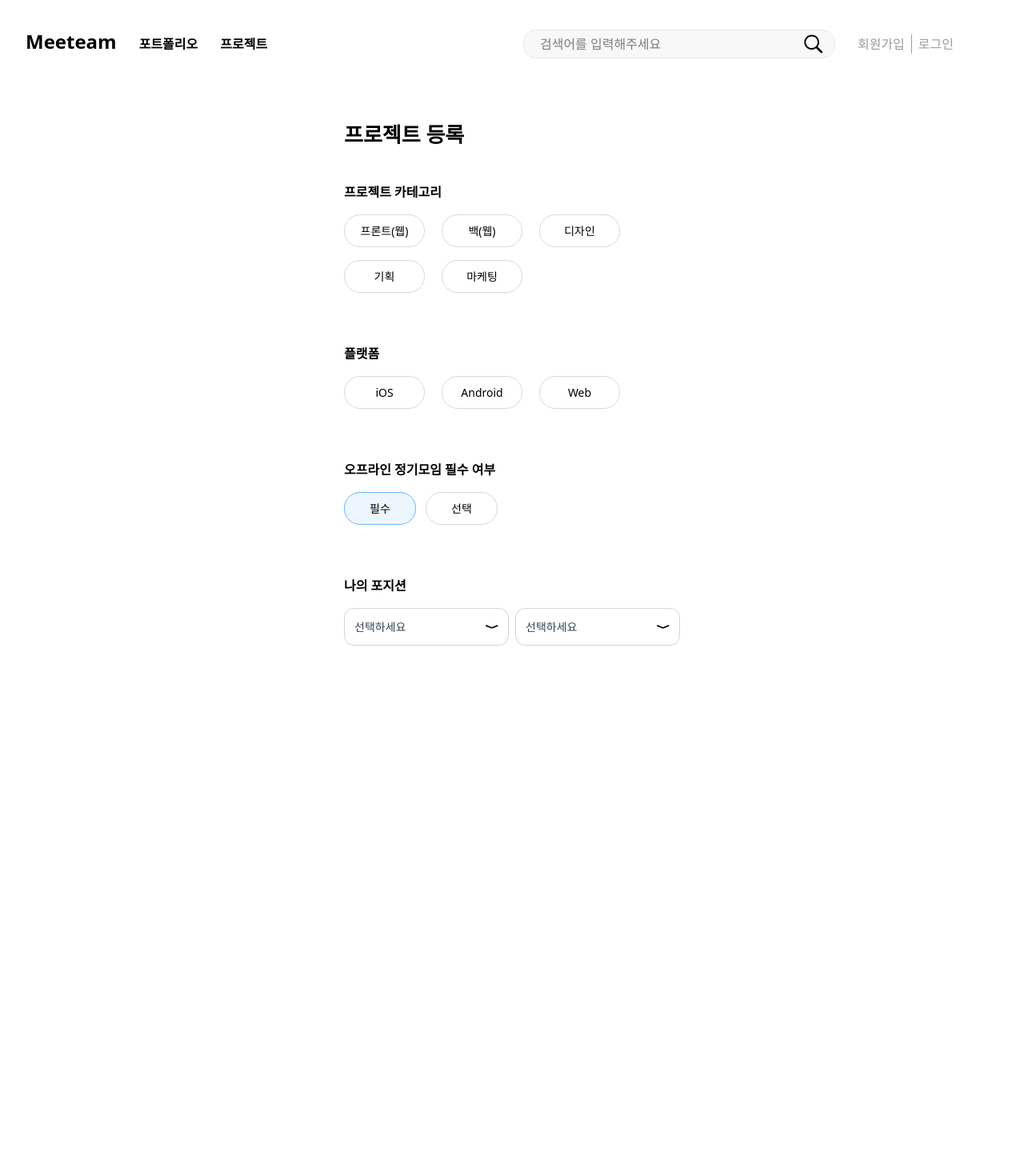
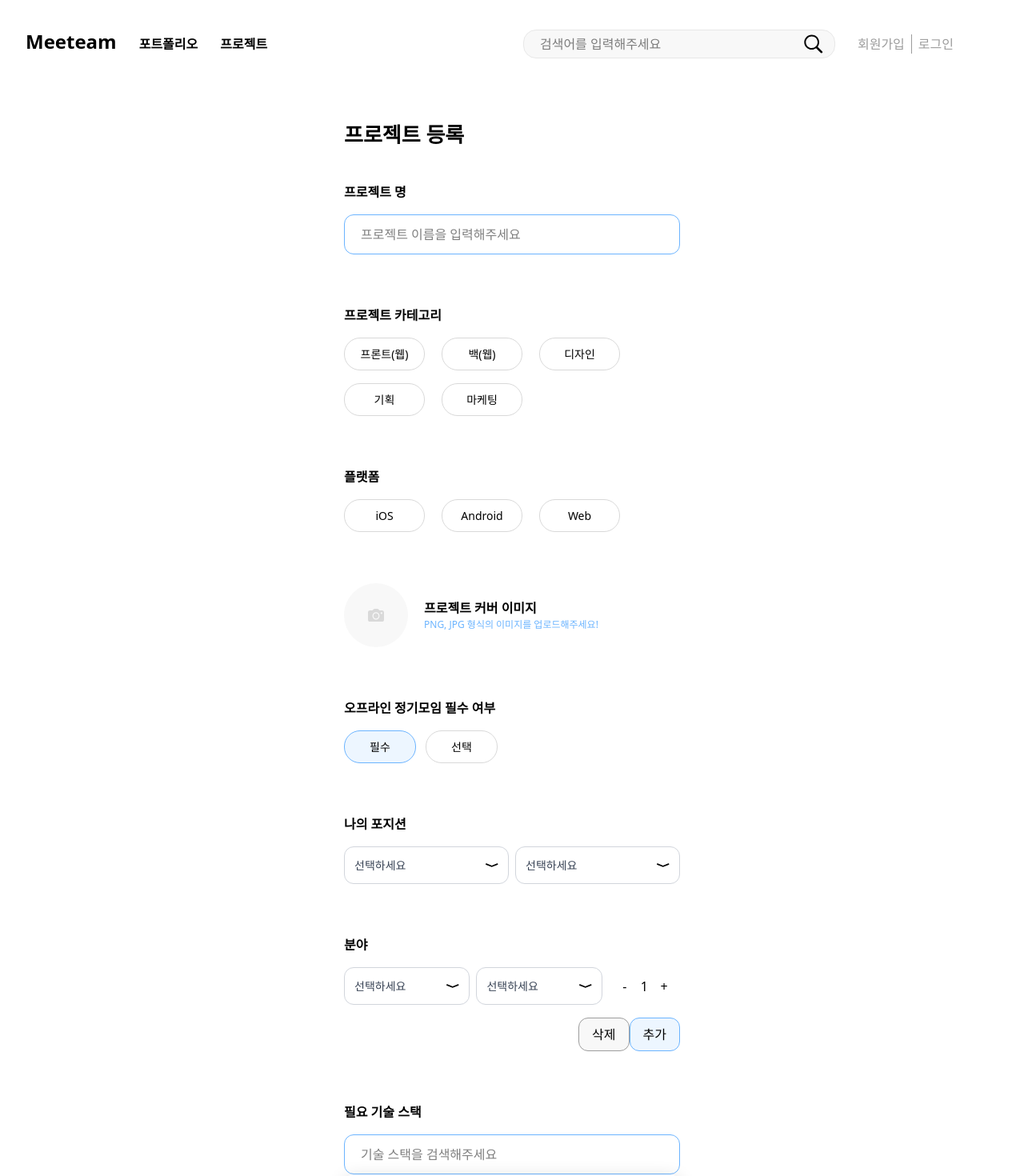
Before and after one commit to WardK-meeTeam/meeteam_front, a Next.js app: page /project-generate in a window 1280 px wide. Shown: the top 1470 px of the page at 80% size. Before the commit the page ends 847 px from the top, so only its background shows below. Built offline with nearby package versions, Linux system fonts and the light colour scheme.

Commit message:
[#26] feat: 각 컴포넌트 페이지에 렌더링

```diff
--- a/app/project-generate/page.tsx
+++ b/app/project-generate/page.tsx
@@ -1,8 +1,10 @@
 import BinaryOptionSelector from "@/components/BinaryOptionSelector";
 import Selectable from "@/components/Selectable";
 import SelectableButtonGroup from "@/components/SelectableButtonGroup";
+import ImageSelector from "./components/ImageSelector";
+import Recruit from "./components/Recruit";
+import TechSearch from "./components/TechSearch";
 
-const partList = ["프론트(웹)", "백(웹)", "디자인", "기획", "마케팅"];
 const categories = ["프론트(웹)", "백(웹)", "디자인", "기획", "마케팅"];
 const flatforms = ["iOS", "Android", "Web"];
 const options = ["iOS", "Android", "Web"];
@@ -12,11 +14,19 @@ export default function Page() {
     <div className="w-[420px] m-auto flex flex-col py-10 h-full">
       <b className="text-[26px] mb-10">프로젝트 등록</b>
       <div className="flex flex-col gap-16">
+        <div className="flex flex-col gap-4">
+          <b>프로젝트 명</b>
+          <input
+            placeholder="프로젝트 이름을 입력해주세요"
+            className="rounded-xl py-3 px-5 box-border border border-main outline-0"
+          />
+        </div>
         <SelectableButtonGroup
           title={"프로젝트 카테고리"}
           optionList={categories}
         />
         <SelectableButtonGroup title={"플랫폼"} optionList={flatforms} />
+        <ImageSelector />
         <BinaryOptionSelector
           title={"오프라인 정기모임 필수 여부"}
           option1={"필수"}
@@ -29,6 +39,8 @@ export default function Page() {
             <Selectable options={options} />
           </div>
         </div>
+        <Recruit />
+        <TechSearch />
       </div>
     </div>
   );
```
